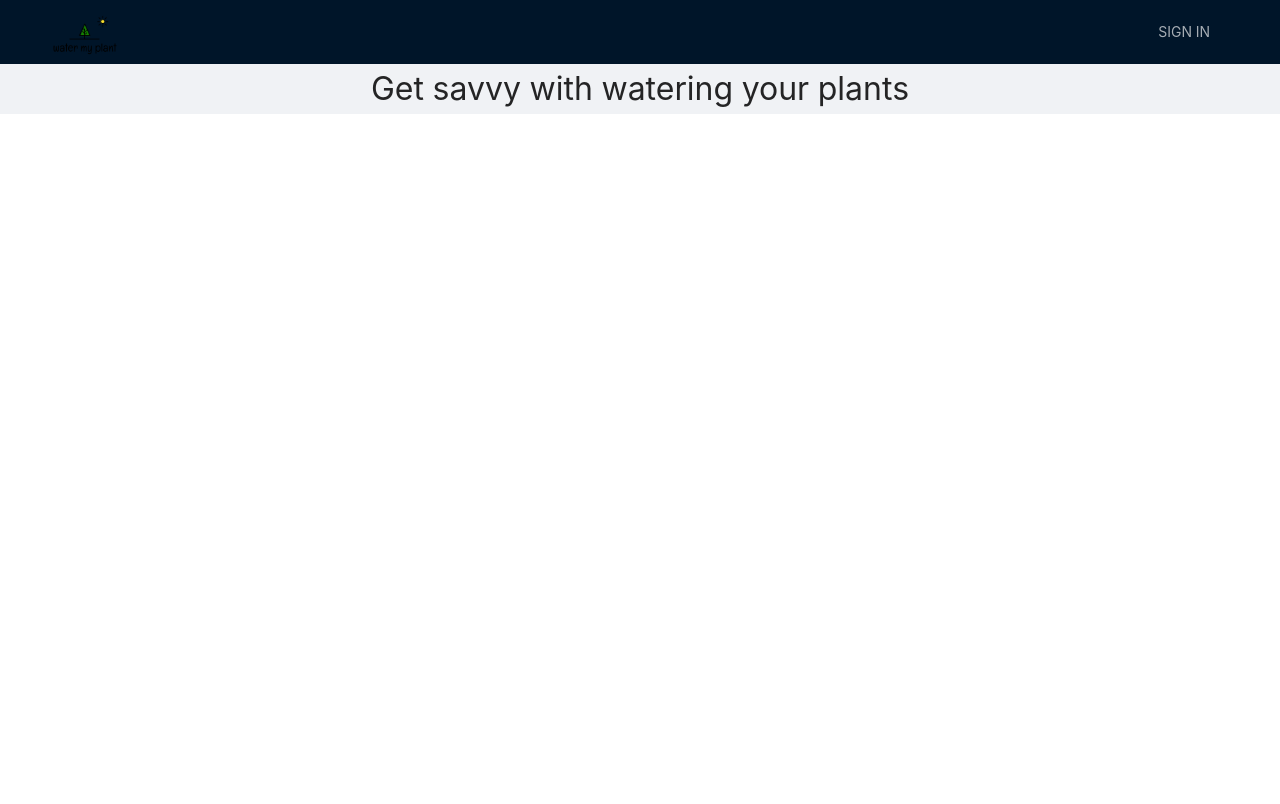
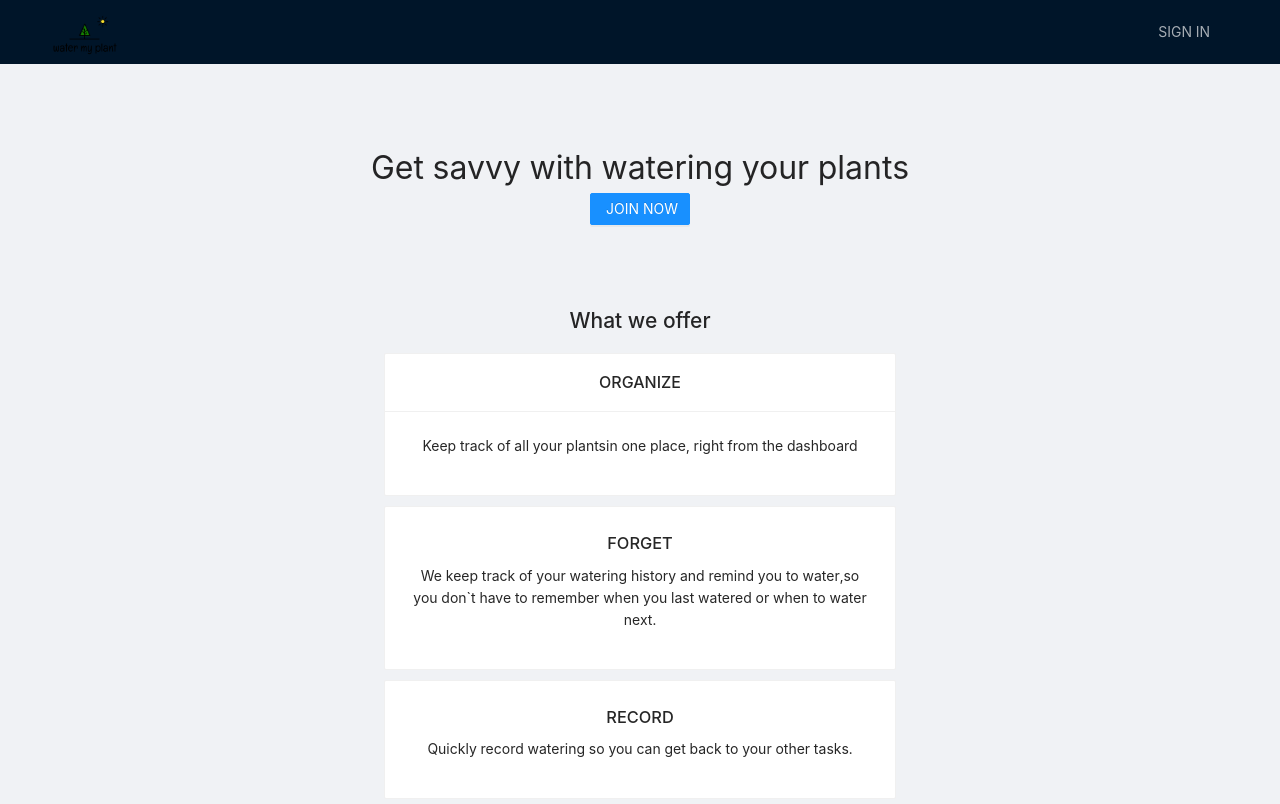
Before and after one commit to water-some-plants/front-end, a React (Create React App) app: page / in a window 1280 px wide. Built offline with nearby package versions, Linux system fonts and the light colour scheme.

Commit message:
home page cards added.

```diff
--- a/src/components/Home.js
+++ b/src/components/Home.js
@@ -1,4 +1,4 @@
-import { Layout } from "antd";
+import { Layout, Button, Card } from "antd";
 
 const { Content } = Layout;
 
@@ -7,6 +7,21 @@ const Home = () => {
         <Content>
             <div className="home-top">
                 Get savvy with watering your plants
+                <Button type="primary">JOIN NOW</Button>
+            </div>
+            <div className="cards">
+                <h1>What we offer</h1>
+                <Card title="ORGANIZE">
+                    <p>Keep track of all your plantsin one place, right from the dashboard</p>
+                </Card>
+                <Card>
+                    <h3>FORGET</h3>
+                    <p>We keep track of your watering history and remind you to water,so you don`t have to remember when you last watered or when to water next.</p>
+                </Card>
+                <Card>
+                    <h3>RECORD</h3>
+                    <p>Quickly record watering so you can get back to your other tasks.</p>
+                </Card>
             </div>
         </Content>
     )
--- a/src/styles/index.scss
+++ b/src/styles/index.scss
@@ -5,4 +5,23 @@
 .home-top {
   font-size: 2rem;
   text-align: center;
+  height: 30vh;
+  display: flex;
+  flex-direction: column;
+  justify-content: center;
+  align-items: center;
+  button {
+    width: 100px;
+  }
 }
+.cards {
+  display: flex;
+  justify-content: center;
+  flex-direction: column;
+  align-items: center;
+  .ant-card {
+    text-align: center;
+    margin: 5px;
+    width: 40%;
+  }
+}
```
Also changed, not shown: 1 other file (tests, documents, lock files or other folders).
